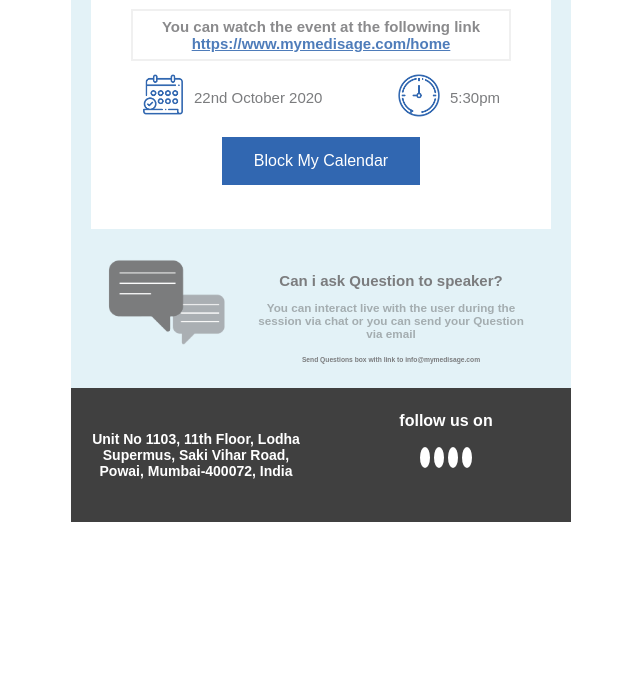
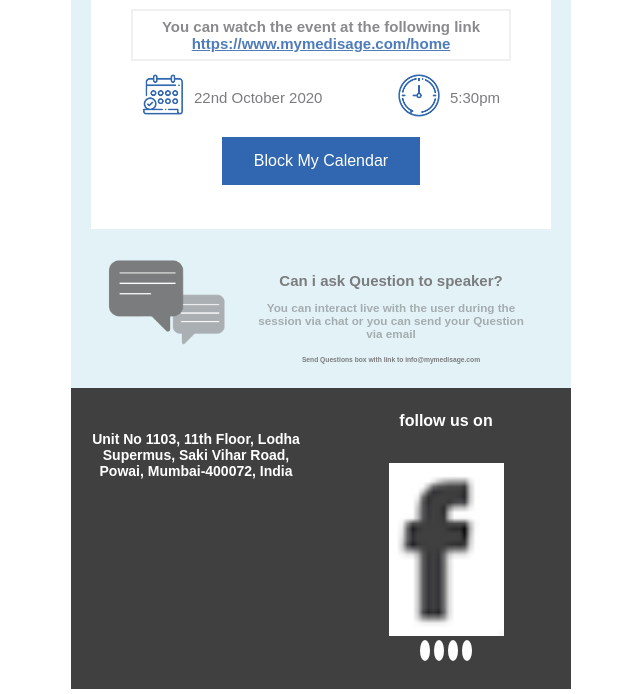
Before and after one commit to 1305-shivanijha/emailer2, a plain HTML site: page index.html in a window 1280 px wide. Shown: the part 714-1408 px from the top of the page, without its empty margins (319-959 px from the left). Before the commit the page ends 1241 px from the top, so only its background shows below. Drawn offline with Linux system fonts and the light colour scheme.

Commit message:
Update index.html

```diff
--- a/index.html
+++ b/index.html
@@ -326,6 +326,8 @@
 </div>
 <div class="column44" style="color:#7b7c7e;font-size:20px;">
 <h2 style="font-size:16px;color:white;">follow us on</h2>
+<img alt="Avatar" src="ff.png" style="width:50%;padding-top:20px;"/>
+
 <a class="fa fa-facebook" href="#"></a>
 <a class="fa fa-twitter" href="#"></a>
 <a class="fa fa-google" href="#"></a>
```
